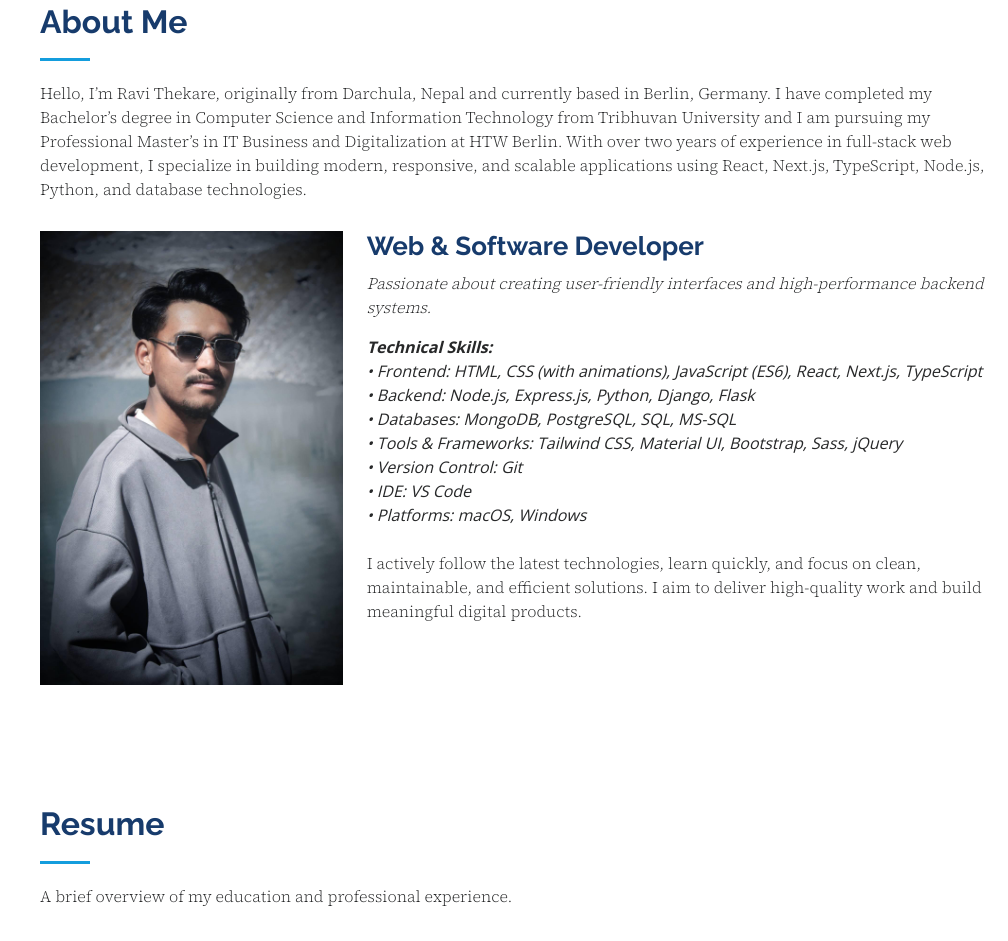
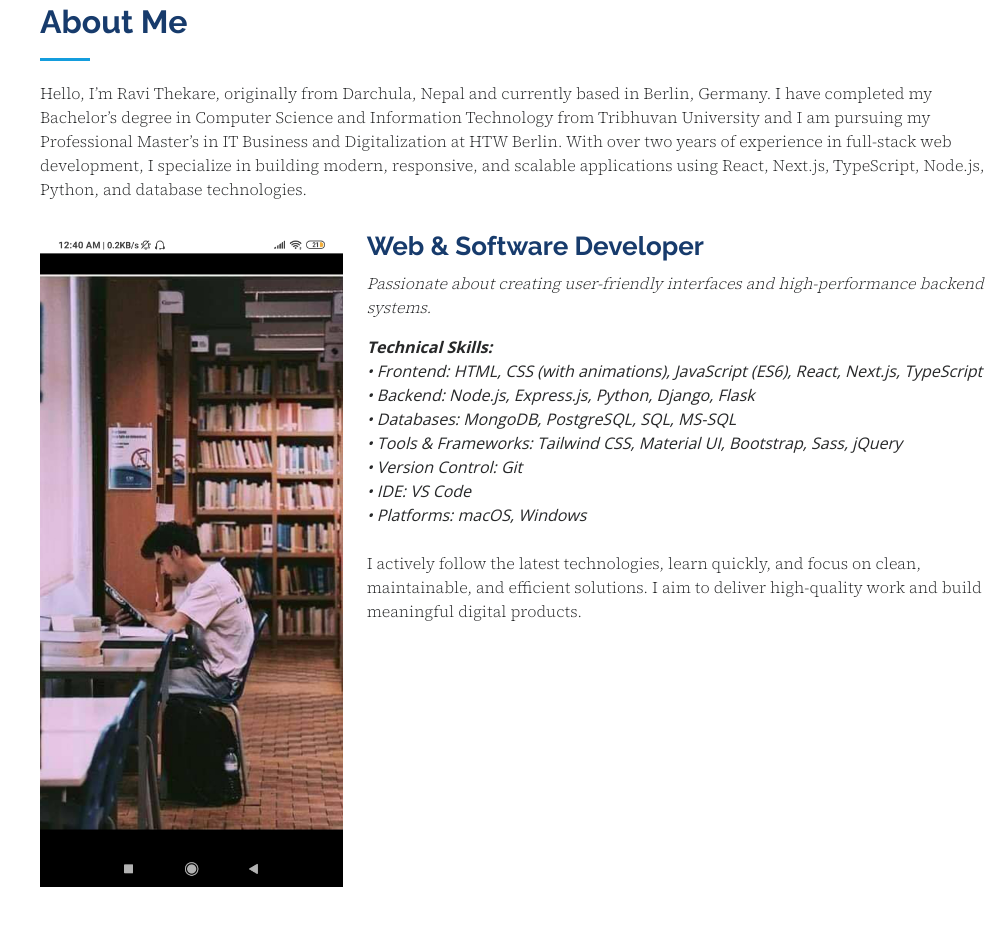
Before and after one commit to Ranzim/ravithekare, a plain HTML site: page index.html in a window 1280 px wide. Shown: the part 857-1798 px from the top of the page, without its empty margins (272-1280 px from the left). Drawn offline with nearby package versions, Linux system fonts and the light colour scheme.

Commit message:
Update index.html

```diff
--- a/index.html
+++ b/index.html
@@ -90,7 +90,7 @@
 
                 <div class="row">
                     <div class="col-lg-4" data-aos="fade-right">
-                        <img src="assets/img/man.jpg" class="img-fluid" alt="">
+                        <img src="assets/img/2.jpg" class="img-fluid" alt="">
                     </div>
 
                     <div class="col-lg-8 pt-4 pt-lg-0 content" data-aos="fade-left">
```
